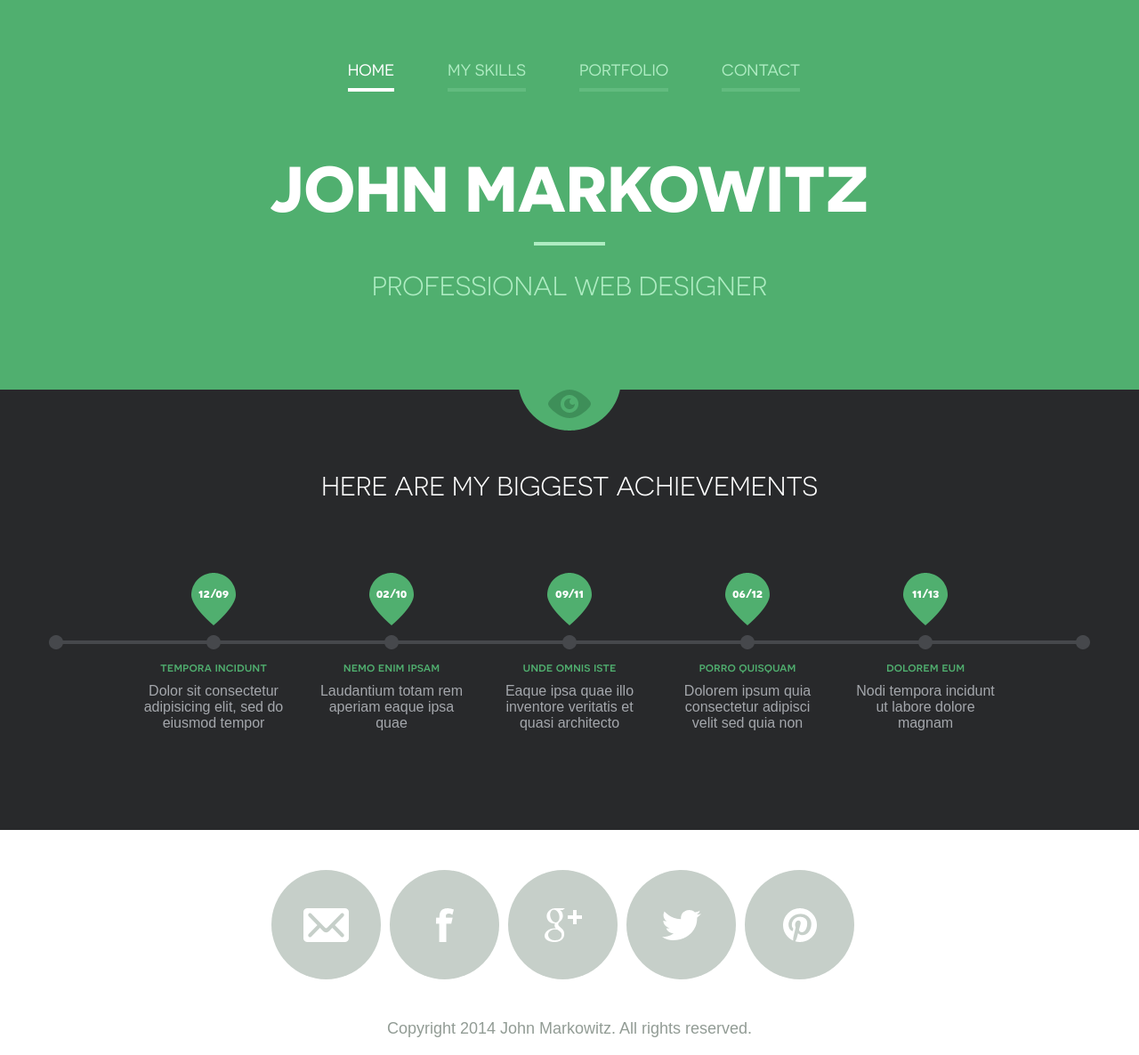
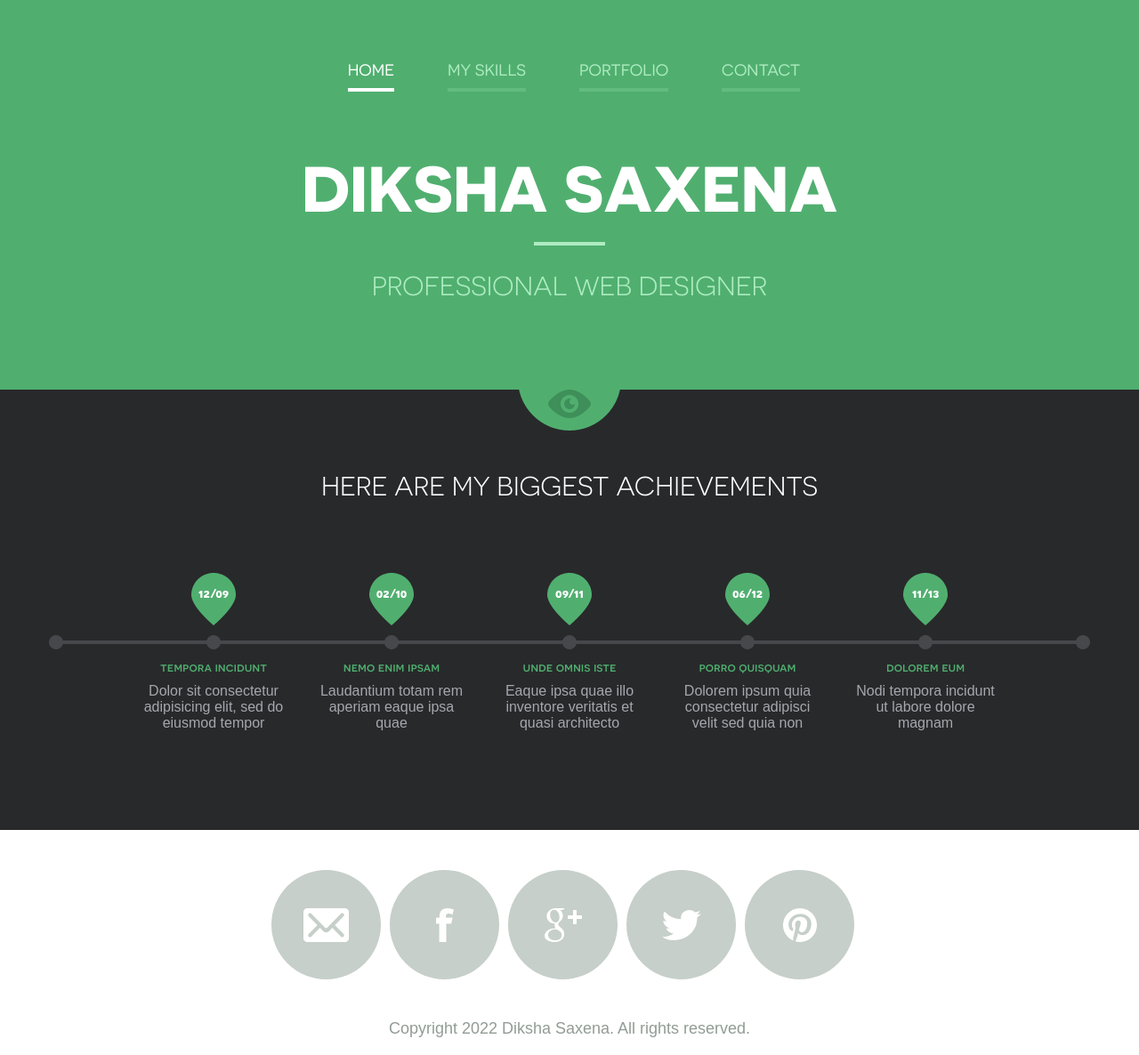
Before and after one commit to theDikshaSaxena/theDikshaSaxena.github.io, a plain HTML site: page index.html in a window 1280 px wide. Shown: the whole page at 89% size. Drawn offline with nearby package versions, Linux system fonts and the light colour scheme.

Commit message:
Basic Data Change

```diff
--- a/index.html
+++ b/index.html
@@ -28,7 +28,7 @@
 							<li><a href="Contact.html">Contact</a></li>
 						</ul>
 					</nav>
-				<h1 class="logo">John Markowitz</h1>
+				<h1 class="logo">Diksha Saxena</h1>
 				<h2 class="slogan">Professional Web Designer</h2>
 			</header>
 		</div>
@@ -87,7 +87,7 @@
 					<li class="twitter"><a href="#">Twitter</a></li>
 					<li class="pinterest"><a href="#">Pinterest</a></li>
 				</ul>
-				<p class="copy">Copyright 2014 John Markowitz. All rights reserved.</p>
+				<p class="copy">Copyright 2022 Diksha Saxena. All rights reserved.</p>
 			</div>
 		</footer>
 	</div>
```
